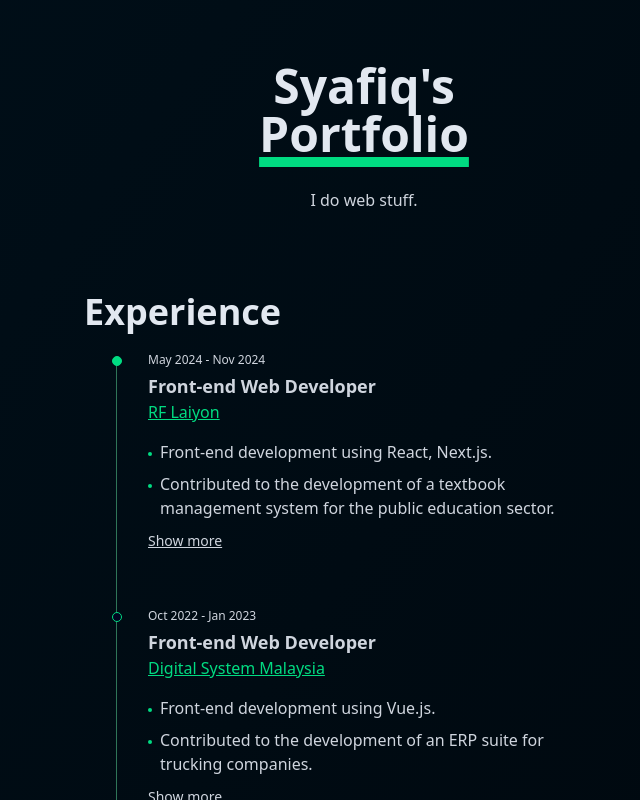
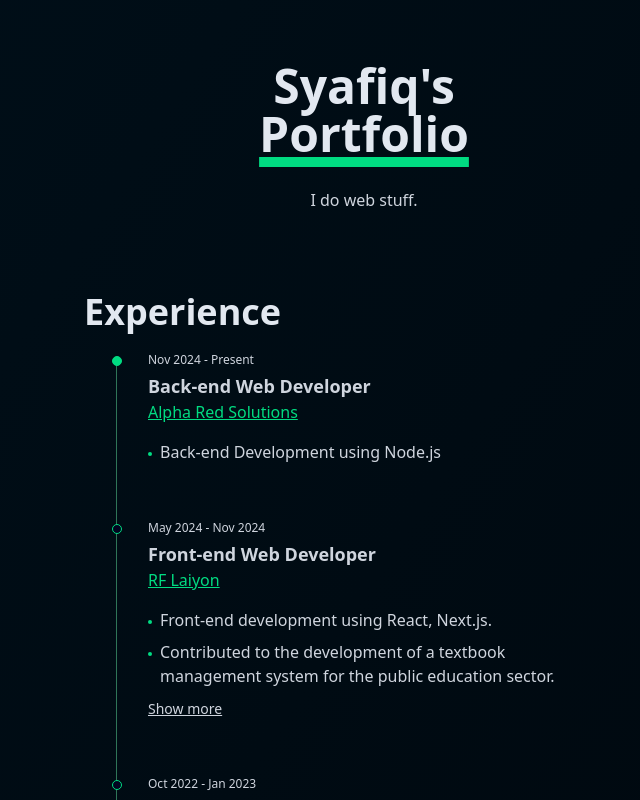
Before and after one commit to SyafiqAi/syafiq-portfolio-v2, a Vue app: page / in a window 1280 px wide. Shown: the top 800 px of the page, without its empty margins (276-916 px from the left). Built offline with nearby package versions, Linux system fonts and the light colour scheme.

Commit message:
feat: add ars experience

```diff
--- a/src/components/Sections/Experience/data/experience.ts
+++ b/src/components/Sections/Experience/data/experience.ts
@@ -8,12 +8,12 @@ export interface Experience {
     website: string;
 }
 
-const alphaRed: Experience = {
+const ars: Experience = {
     company: "Alpha Red Solutions",
     startDate: "Nov 2024",
     // endDate: ,
     duration: "",
-    content: ["Node.js", "Fintech"],
+    content: ["Back-end Development using Node.js"],
     position: "Back-end Web Developer",
     website: "https://www.alphareds.com/",
 };
@@ -52,7 +52,7 @@ const dsm: Experience = {
 };
 
 const experiences = [
-    // alphaRed,
+    ars,
     rf,
     dsm,
 ];
```
